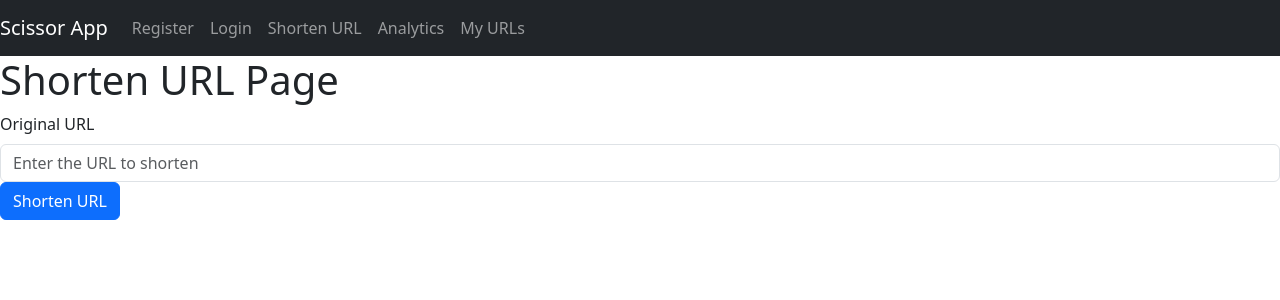
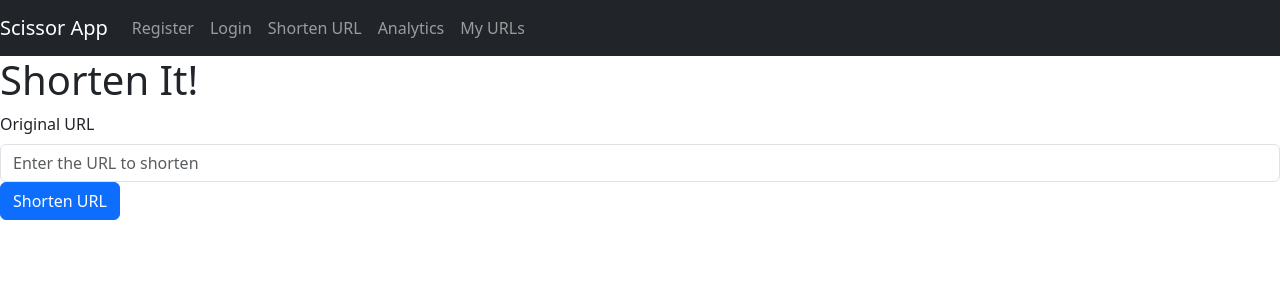
Before and after one commit to misspee007/scissor-app, a React (Vite) app: page / in a window 1280 px wide. Shown: the top 300 px of the page. Built offline with nearby package versions, Linux system fonts and the light colour scheme; no server answers.

Commit message:
ch: home copy

```diff
--- a/src/pages/ShortenUrlPage.jsx
+++ b/src/pages/ShortenUrlPage.jsx
@@ -3,7 +3,7 @@
 function ShortenUrlPage() {
 	return (
 		<div>
-			<h1>Shorten URL Page</h1>
+			<h1>Shorten It!</h1>
 			<ShortenUrlForm />
 		</div>
 	);
```
